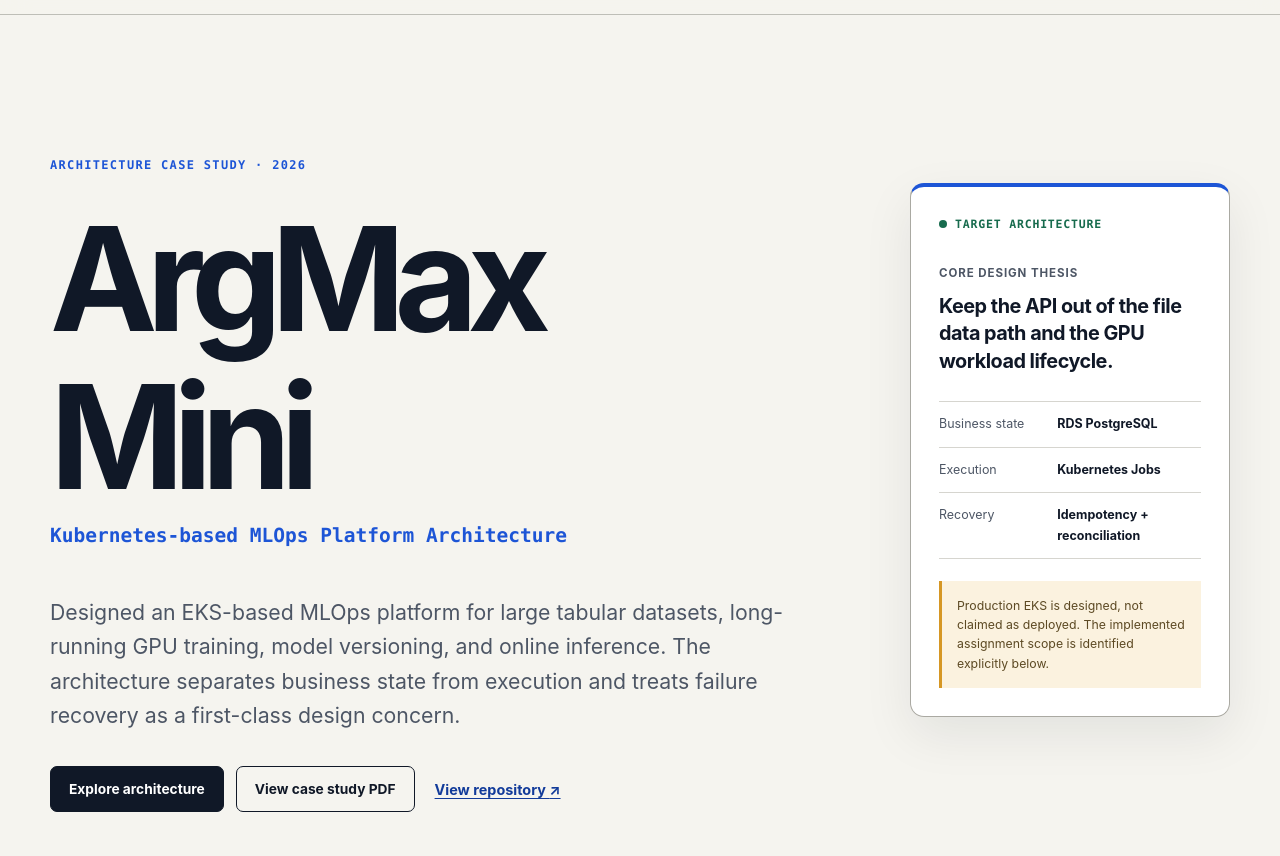
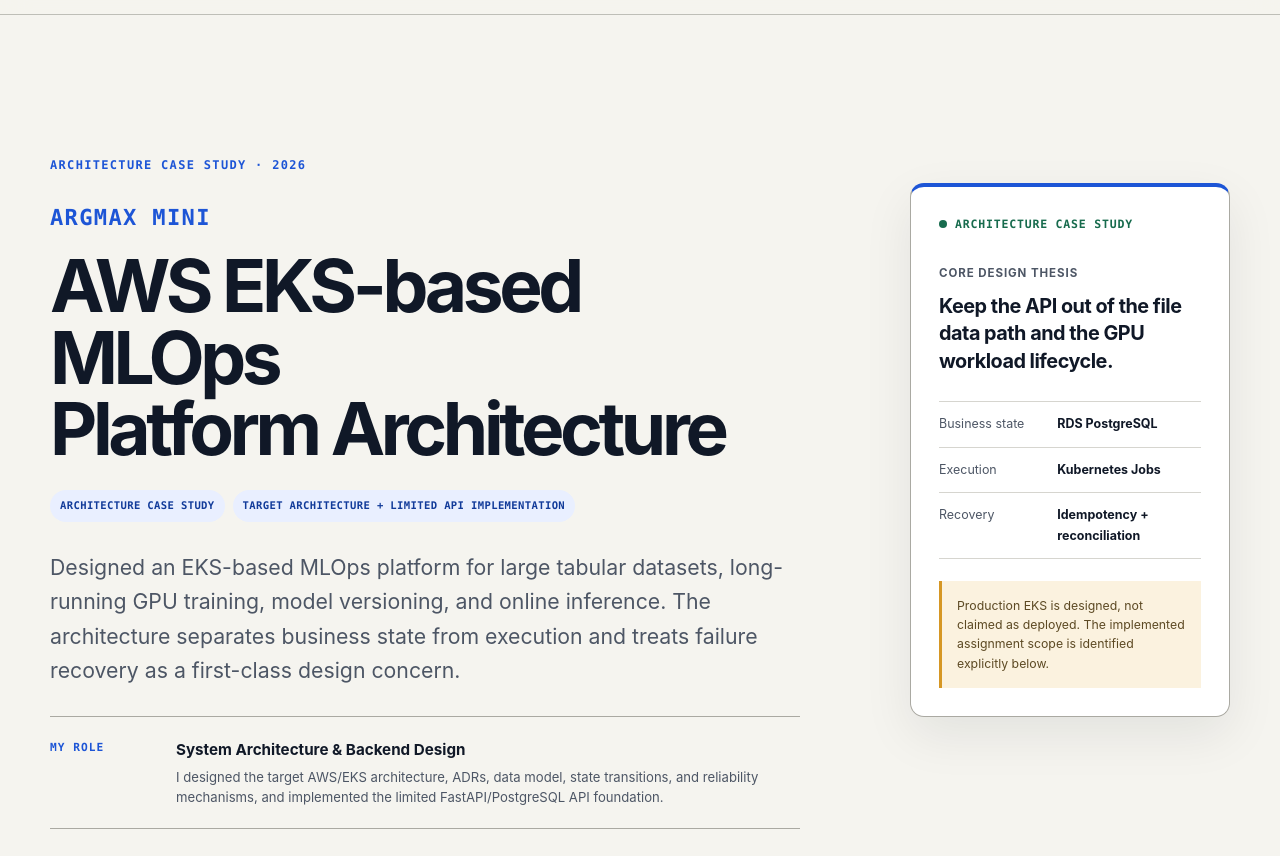
Before and after one commit to naladoodong/Kubernetes-EKS-MLOps, a website: page portfolio/src/index.html in a window 1280 px wide. Shown: the part 58-914 px from the top of the page. Drawn offline with Linux system fonts and the light colour scheme; files whose address does not match are found by name.

Commit message:
feat: clarify architecture portfolio ownership

```diff
--- a/portfolio/src/index.html
+++ b/portfolio/src/index.html
@@ -3,24 +3,24 @@
   <head>
     <meta charset="utf-8">
     <meta name="viewport" content="width=device-width, initial-scale=1">
-    <title>ArgMax Mini — Kubernetes MLOps Architecture Case Study</title>
+    <title>AWS EKS-based MLOps Platform Architecture — ArgMax Mini</title>
     <meta
       name="description"
-      content="An EKS-based MLOps architecture for 2 GB tabular datasets, 12–24 hour GPU training, reliable asynchronous execution, model versioning, and online inference."
+      content="An AWS EKS-based MLOps platform architecture case study with an explicit target-design boundary and limited FastAPI/PostgreSQL implementation evidence."
     >
     <meta name="theme-color" content="#f5f4ef">
     <link rel="canonical" href="https://naladoodong.github.io/Kubernetes-EKS-MLOps/">
     <meta property="og:type" content="website">
-    <meta property="og:title" content="ArgMax Mini — MLOps Architecture Case Study">
+    <meta property="og:title" content="AWS EKS-based MLOps Platform Architecture — ArgMax Mini">
     <meta
       property="og:description"
-      content="Designed an EKS-based MLOps platform for large tabular datasets, long-running GPU training, model versioning, and online inference."
+      content="Architecture case study covering target AWS/EKS design, reliability mechanisms, and a limited FastAPI/PostgreSQL implementation foundation."
     >
     <meta property="og:url" content="https://naladoodong.github.io/Kubernetes-EKS-MLOps/">
     <meta property="og:image" content="https://naladoodong.github.io/Kubernetes-EKS-MLOps/assets/og.png">
     <meta property="og:image:alt" content="ArgMax Mini architecture case study preview">
     <meta name="twitter:card" content="summary_large_image">
-    <meta name="twitter:title" content="ArgMax Mini — MLOps Architecture Case Study">
+    <meta name="twitter:title" content="AWS EKS-based MLOps Platform Architecture — ArgMax Mini">
     <meta
       name="twitter:description"
       content="EKS, long-running GPU workloads, transactional outbox, reconciliation, model lineage, and KServe."
@@ -59,13 +59,30 @@
         <div class="shell hero-grid">
           <div class="hero-copy">
             <p class="eyebrow">Architecture case study · 2026</p>
-            <h1 id="hero-title">ArgMax Mini</h1>
-            <p class="hero-subtitle">Kubernetes-based MLOps Platform Architecture</p>
+            <p class="hero-project-name">ArgMax Mini</p>
+            <h1 id="hero-title">
+              <span class="headline-line"><span class="headline-nowrap">AWS EKS-based</span> MLOps</span>
+              <span class="headline-line">Platform Architecture</span>
+            </h1>
+            <div class="hero-positioning" aria-label="Project type and implementation scope">
+              <span>Architecture Case Study</span>
+              <span>Target Architecture + Limited API Implementation</span>
+            </div>
             <p class="hero-lede">
               Designed an EKS-based MLOps platform for large tabular datasets, long-running GPU
               training, model versioning, and online inference. The architecture separates business
               state from execution and treats failure recovery as a first-class design concern.
             </p>
+            <div class="hero-role" aria-label="My role and contribution">
+              <p class="hero-role-label">My Role</p>
+              <div>
+                <strong>System Architecture &amp; Backend Design</strong>
+                <p>
+                  I designed the target AWS/EKS architecture, ADRs, data model, state transitions,
+                  and reliability mechanisms, and implemented the limited FastAPI/PostgreSQL API foundation.
+                </p>
+              </div>
+            </div>
             <div class="hero-actions" aria-label="Case study actions">
               <a class="button button-primary" href="#architecture">Explore architecture</a>
               <a class="button button-secondary" href="./assets/ArgMax_Mini_AWS_EKS_Architecture_Case_Study.pdf">
@@ -85,7 +102,7 @@
           <aside class="hero-brief" aria-label="Case study scope">
             <div class="brief-status">
               <span class="status-dot" aria-hidden="true"></span>
-              Target architecture
+              Architecture case study
             </div>
             <p class="brief-kicker">Core design thesis</p>
             <p class="brief-quote">
--- a/portfolio/src/styles.css
+++ b/portfolio/src/styles.css
@@ -239,26 +239,91 @@ h3 {
 }
 
 .hero-copy h1 {
-  margin-bottom: 4px;
-  font-size: clamp(4.5rem, 12vw, 9rem);
+  max-width: 850px;
+  margin-bottom: 26px;
+  font-size: clamp(3.25rem, 5.7vw, 5.15rem);
   font-weight: 680;
-  letter-spacing: -0.075em;
-}
-
-.hero-subtitle {
-  margin-bottom: 42px;
+  letter-spacing: -0.06em;
+  line-height: 0.98;
+  text-wrap: balance;
+}
+
+.hero-copy h1 .headline-line {
+  display: block;
+}
+
+.headline-nowrap {
+  white-space: nowrap;
+}
+
+.hero-project-name {
+  margin-bottom: 14px;
   color: var(--accent);
   font-family: ui-monospace, SFMono-Regular, Menlo, Consolas, monospace;
-  font-size: clamp(1rem, 2vw, 1.22rem);
-  font-weight: 650;
+  font-size: clamp(1.08rem, 2vw, 1.38rem);
+  font-weight: 750;
+  letter-spacing: 0.06em;
+  text-transform: uppercase;
+}
+
+.hero-positioning {
+  display: flex;
+  flex-wrap: wrap;
+  gap: 8px;
+  margin-bottom: 28px;
+}
+
+.hero-positioning span {
+  padding: 7px 10px;
+  color: var(--accent-dark);
+  background: var(--accent-soft);
+  border-radius: 999px;
+  font-family: ui-monospace, SFMono-Regular, Menlo, Consolas, monospace;
+  font-size: 0.66rem;
+  font-weight: 750;
+  letter-spacing: 0.035em;
+  text-transform: uppercase;
 }
 
 .hero-lede {
   max-width: 750px;
-  margin-bottom: 34px;
+  margin-bottom: 28px;
   color: var(--ink-soft);
   font-size: clamp(1.12rem, 2vw, 1.33rem);
   line-height: 1.62;
+}
+
+.hero-role {
+  display: grid;
+  grid-template-columns: 104px minmax(0, 1fr);
+  gap: 22px;
+  max-width: 750px;
+  padding-block: 20px;
+  margin-bottom: 30px;
+  border-block: 1px solid var(--line-strong);
+}
+
+.hero-role-label {
+  margin: 2px 0 0;
+  color: var(--accent);
+  font-family: ui-monospace, SFMono-Regular, Menlo, Consolas, monospace;
+  font-size: 0.7rem;
+  font-weight: 750;
+  letter-spacing: 0.09em;
+  text-transform: uppercase;
+}
+
+.hero-role strong {
+  display: block;
+  margin-bottom: 5px;
+  font-size: 0.95rem;
+}
+
+.hero-role p:last-child {
+  margin: 0;
+  color: var(--ink-soft);
+  font-size: 0.82rem;
+  line-height: 1.55;
 }
 
 .hero-actions {
@@ -1439,16 +1504,24 @@ h3 {
   }
 
   .hero-copy h1 {
-    font-size: clamp(4rem, 22vw, 6.2rem);
-  }
-
-  .hero-subtitle {
-    margin-bottom: 30px;
-    font-size: 0.92rem;
+    font-size: clamp(2.65rem, 12.5vw, 4rem);
+  }
+
+  .hero-project-name {
+    font-size: 1rem;
+  }
+
+  .hero-positioning {
+    margin-bottom: 24px;
   }
 
   .hero-lede {
     font-size: 1.03rem;
+  }
+
+  .hero-role {
+    grid-template-columns: 1fr;
+    gap: 8px;
   }
 
   .hero-actions {
```
Also changed, not shown: README.md, 2 other files.
